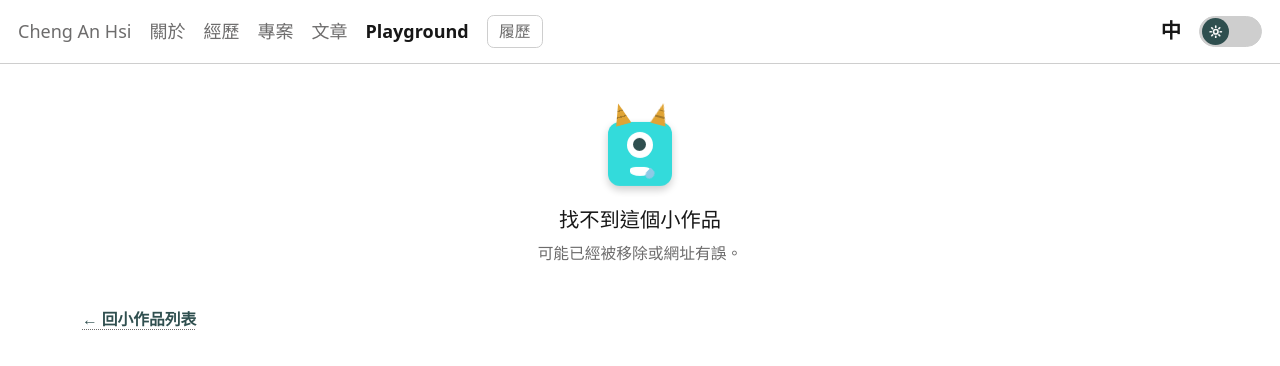
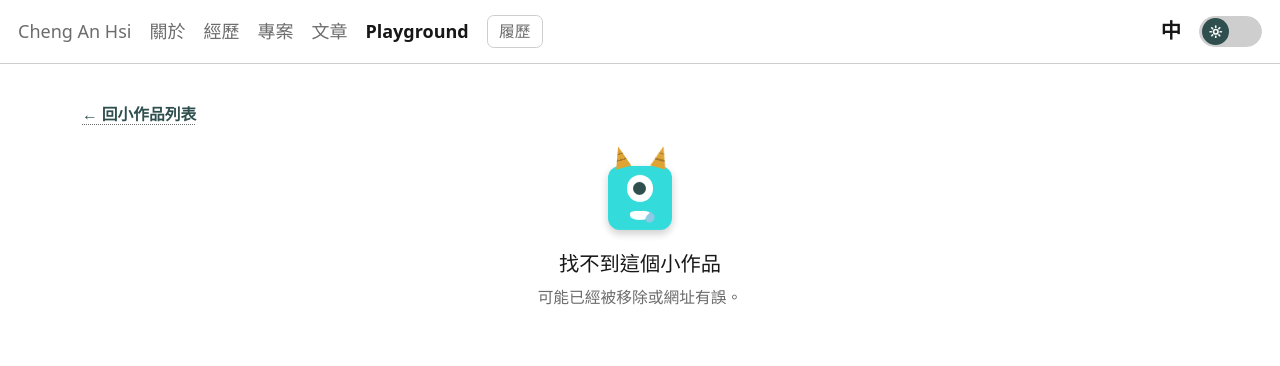
Before and after one commit to AnHsi0714/AnHsi0714.github.io, a React (Vite) app: page /playground/mini-works/1 in a window 1280 px wide. Shown: the top 366 px of the page. Built offline with nearby package versions, Linux system fonts and the light colour scheme; a web font is replaced by a local one.

Commit message:
fix: put back-to-list link above not-found empty state on detail pages

```diff
--- a/src/pages/articles/ArticleDetail.tsx
+++ b/src/pages/articles/ArticleDetail.tsx
@@ -42,13 +42,13 @@ export default function ArticleDetail() {
   if (!article) {
     return (
       <section>
+        <TextLink to="/articles" restoreScroll className="mb-4 inline-block text-sm font-medium">
+          {t.articles.backToList}
+        </TextLink>
         <EmptyState
           title={t.articles.notFoundTitle}
           description={t.articles.notFoundDesc}
         />
-        <TextLink to="/articles" restoreScroll className="mt-4 inline-block text-sm font-medium">
-          {t.articles.backToList}
-        </TextLink>
       </section>
     );
   }
--- a/src/pages/knowledge/KnowledgeDetail.tsx
+++ b/src/pages/knowledge/KnowledgeDetail.tsx
@@ -53,13 +53,13 @@ export default function KnowledgeDetail() {
   if (!node || node.status !== "published") {
     return (
       <section>
+        <TextLink to="/knowledge" restoreScroll className="mb-4 inline-block text-sm font-medium">
+          {t.knowledge.backToList}
+        </TextLink>
         <EmptyState
           title={t.knowledge.notFoundTitle}
           description={t.knowledge.notFoundDesc}
         />
-        <TextLink to="/knowledge" restoreScroll className="mt-4 inline-block text-sm font-medium">
-          {t.knowledge.backToList}
-        </TextLink>
       </section>
     );
   }
--- a/src/pages/playground/MiniWorkDetail.tsx
+++ b/src/pages/playground/MiniWorkDetail.tsx
@@ -17,17 +17,17 @@ export default function MiniWorkDetail() {
   if (!work) {
     return (
       <section>
+        <TextLink
+          to="/playground/mini-works"
+          restoreScroll
+          className="mb-4 inline-block text-sm font-medium"
+        >
+          {t.playground.miniWorks.backToList}
+        </TextLink>
         <EmptyState
           title={t.playground.miniWorks.notFoundTitle}
           description={t.playground.miniWorks.notFoundDesc}
         />
-        <TextLink
-          to="/playground/mini-works"
-          restoreScroll
-          className="mt-4 inline-block text-sm font-medium"
-        >
-          {t.playground.miniWorks.backToList}
-        </TextLink>
       </section>
     );
   }
--- a/src/pages/projects/ProjectDetail.tsx
+++ b/src/pages/projects/ProjectDetail.tsx
@@ -42,13 +42,13 @@ export default function ProjectDetail() {
   if (!project) {
     return (
       <section>
+        <TextLink to="/projects" restoreScroll className="mb-4 inline-block text-sm font-medium">
+          {t.projects.backToList}
+        </TextLink>
         <EmptyState
           title={t.projects.notFoundTitle}
           description={t.projects.notFoundDesc}
         />
-        <TextLink to="/projects" restoreScroll className="mt-4 inline-block text-sm font-medium">
-          {t.projects.backToList}
-        </TextLink>
       </section>
     );
   }
```
